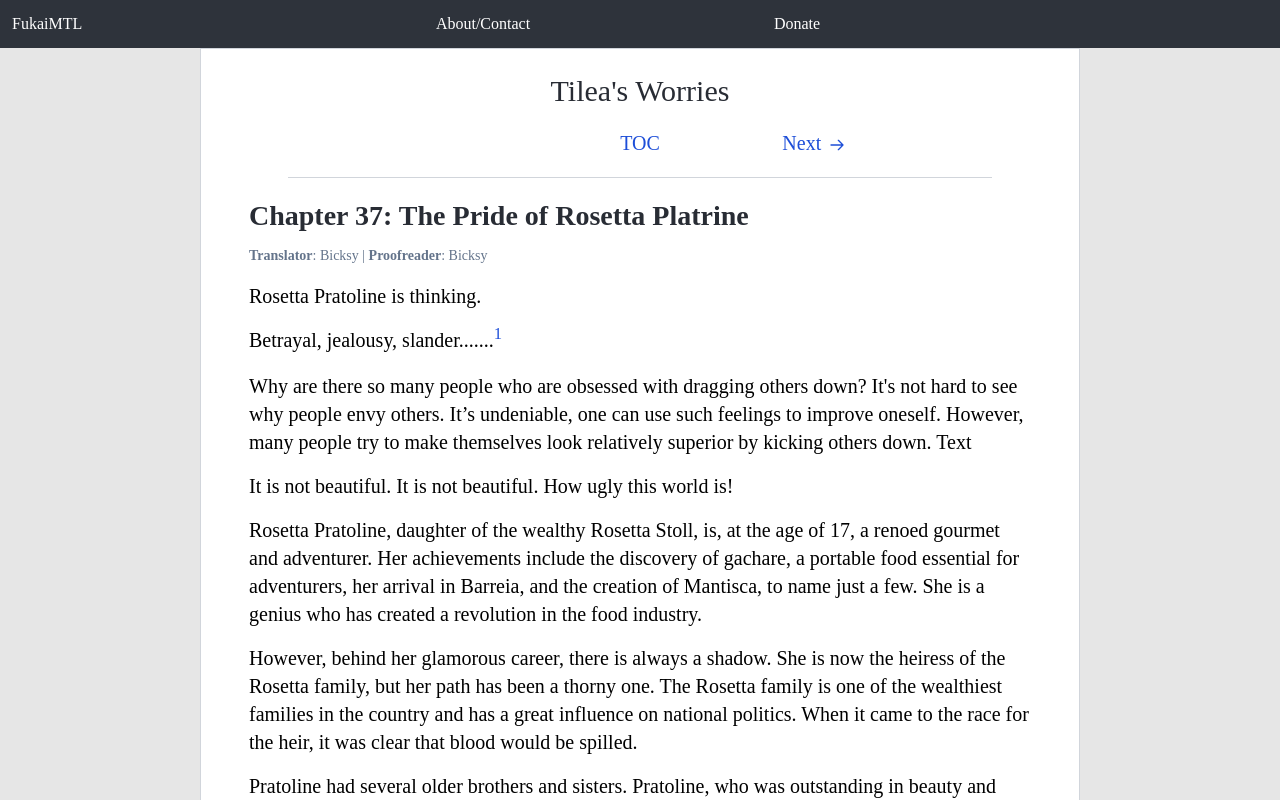
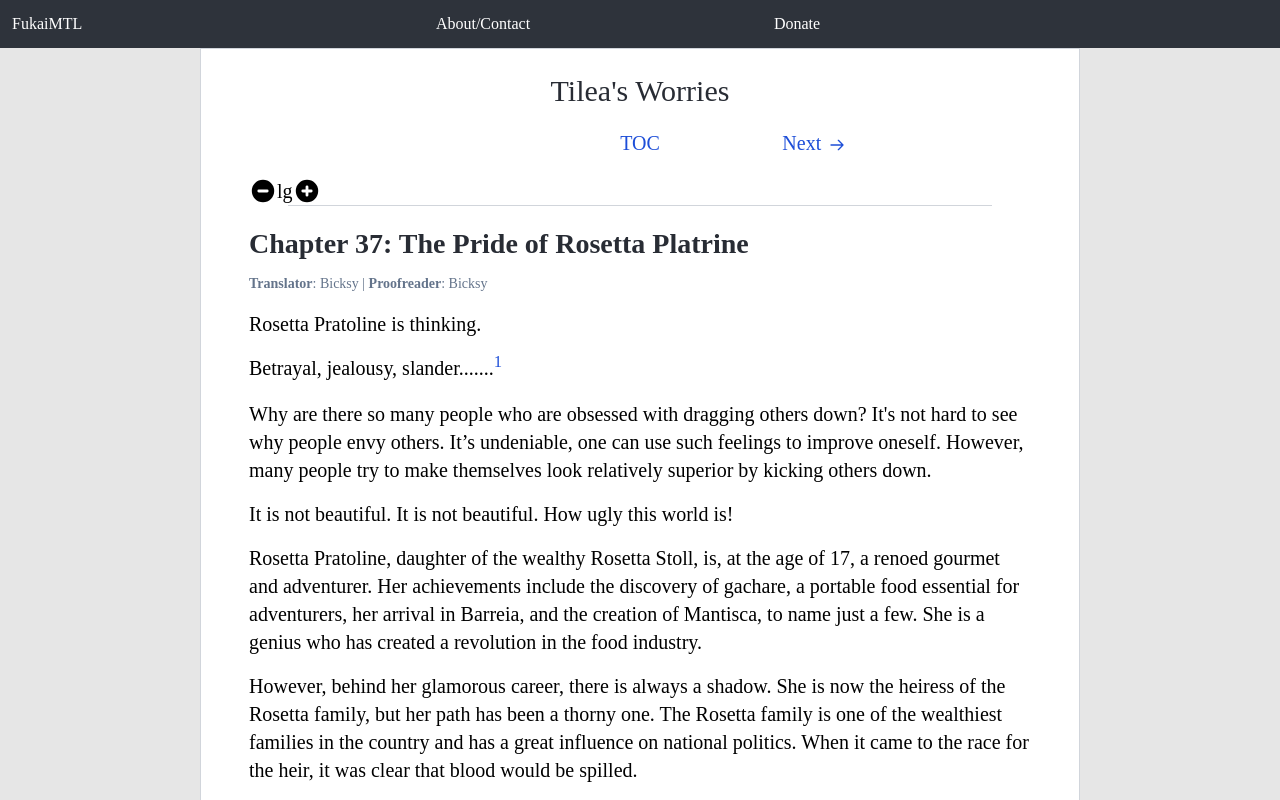
Before and after one commit to almeidaalajoel/FukaiMTL, a Next.js app: page /tileasworries/v3c37 in a window 1280 px wide. Shown: the top 800 px of the page. Built offline with nearby package versions, Linux system fonts and the light colour scheme; a web font is replaced by a local one.

Commit message:
font size changing, still needs css

```diff
--- a/public/tilea/chapters/v3c37.md
+++ b/public/tilea/chapters/v3c37.md
@@ -27,7 +27,7 @@ Rosetta Pratoline is thinking.
 
 <Footnote note="test test test" num="1">Betrayal, jealousy, slander.......</Footnote>
 
-Why are there so many people who are obsessed with dragging others down? It's not hard to see why people envy others. It’s undeniable, one can use such feelings to improve oneself. However, many people try to make themselves look relatively superior by kicking others down. <span>Text</span>
+Why are there so many people who are obsessed with dragging others down? It's not hard to see why people envy others. It’s undeniable, one can use such feelings to improve oneself. However, many people try to make themselves look relatively superior by kicking others down.
 
 It is not beautiful. It is not beautiful. How ugly this world is!
 
--- /dev/null
+++ b/src/components/FontSize/FontSize.jsx
@@ -0,0 +1,145 @@
+import React from "react";
+
+export default function FontSize({
+  size,
+  setSize,
+  setFontSize,
+  setLineHeight,
+}) {
+  const getSmaller = (s) => {
+    switch (s) {
+      case "xs":
+        return "funo";
+      case "s":
+        return "xs";
+      case "base":
+        return "s";
+      case "lg":
+        return "base";
+      case "xl":
+        return "lg";
+      case "2xl":
+        return "xl";
+      case "3xl":
+        return "2xl";
+      case "4xl":
+        return "3xl";
+    }
+  };
+  const getBigger = (s) => {
+    switch (s) {
+      case "xs":
+        return "s";
+      case "s":
+        return "base";
+      case "base":
+        return "lg";
+      case "lg":
+        return "xl";
+      case "xl":
+        return "2xl";
+      case "2xl":
+        return "3xl";
+      case "3xl":
+        return "4xl";
+      case "4xl":
+        return "funo";
+    }
+  };
+  const smaller = (s) => {
+    if (getSmaller(s) !== "funo") {
+      localStorage.setItem("size", getSmaller(s));
+      setSize(getSmaller(s));
+    }
+  };
+  const bigger = (s) => {
+    if (getBigger(s) !== "funo") {
+      localStorage.setItem("size", getBigger(s));
+      setSize(getBigger(s));
+    }
+  };
+
+  return (
+    <div className="flex flex-row">
+      <span
+        onClick={() => smaller(size)}
+        className={size === "xs" ? "hidden" : "hover:cursor-pointer"}
+      >
+        <svg
+          xmlns="http://www.w3.org/2000/svg"
+          className="h-7 w-7"
+          viewBox="0 0 20 20"
+          fill="currentColor"
+        >
+          <path
+            fillRule="evenodd"
+            d="M10 18a8 8 0 100-16 8 8 0 000 16zM7 9a1 1 0 000 2h6a1 1 0 100-2H7z"
+            clipRule="evenodd"
+          />
+        </svg>
+      </span>
+      <span className="select-none">{size}</span>
+      <span
+        onClick={() => bigger(size)}
+        className={size === "4xl" ? "hidden" : "hover:cursor-pointer"}
+      >
+        <svg
+          xmlns="http://www.w3.org/2000/svg"
+          className="h-7 w-7"
+          viewBox="0 0 20 20"
+          fill="currentColor"
+        >
+          <path
+            fillRule="evenodd"
+            d="M10 18a8 8 0 100-16 8 8 0 000 16zm1-11a1 1 0 10-2 0v2H7a1 1 0 100 2h2v2a1 1 0 102 0v-2h2a1 1 0 100-2h-2V7z"
+            clipRule="evenodd"
+          />
+        </svg>
+      </span>
+    </div>
+  );
+}
+
+//   if (size === "xs") {
+//     return (
+//       <div className="flex flex-row">
+//         <span className="select-none">{size}</span>
+//         <span onClick={() => bigger(size)} className="hover:cursor-pointer">
+//           <svg
+//             xmlns="http://www.w3.org/2000/svg"
+//             className="h-7 w-7"
+//             viewBox="0 0 20 20"
+//             fill="currentColor"
+//           >
+//             <path
+//               fillRule="evenodd"
+//               d="M10 18a8 8 0 100-16 8 8 0 000 16zm1-11a1 1 0 10-2 0v2H7a1 1 0 100 2h2v2a1 1 0 102 0v-2h2a1 1 0 100-2h-2V7z"
+//               clipRule="evenodd"
+//             />
+//           </svg>
+//         </span>
+//       </div>
+//     );
+//   }
+
+//   if (size === "4xl") {
+//     return (
+//       <div className="flex flex-row">
+//         <span onClick={() => smaller(size)} className="hover:cursor-pointer">
+//           <svg
+//             xmlns="http://www.w3.org/2000/svg"
+//             className="h-7 w-7"
+//             viewBox="0 0 20 20"
+//             fill="currentColor"
+//           >
+//             <path
+//               fillRule="evenodd"
+//               d="M10 18a8 8 0 100-16 8 8 0 000 16zM7 9a1 1 0 000 2h6a1 1 0 100-2H7z"
+//               clipRule="evenodd"
+//             />
+//           </svg>
+//         </span>
+//         <span className="select-none">{size}</span>
+//       </div>
+//     );
+//   }
--- /dev/null
+++ b/src/components/FontSize/index.js
@@ -0,0 +1,2 @@
+import FontSize from "./FontSize";
+export default FontSize;
--- a/src/components/Footnote/Footnote.jsx
+++ b/src/components/Footnote/Footnote.jsx
@@ -1,14 +1,28 @@
 import React, { useState } from "react";
 
-export default function Footnote(num, note, children) {
+export default function Footnote({ num, note, children }) {
+  const [showNote, setShowNote] = useState(false);
   return (
-    <span>
-      <sup className="hover:cursor-pointer select-none">
-        1
-        <span className="w-[10rem] font-normal bg-[#555] text-white text-center rounded-md p-2 absolute z-1 bottom-[125%] left-1/2 ml-[-80px] after:content-[''] after:absolute after:top-full after:left-1/2 after:ml-[-5px] after:border-[5px] after:border-solid after:border-[#555 transparent transparent transparent]">
-          Hello my good friend how are you im doing quite swell :)
-        </span>
-      </sup>
-    </span>
+    <>
+      <p className="self-start">
+        {children}
+        <sup
+          onClick={() => setShowNote(!showNote)}
+          className="text-blue-700 hover:underline hover:cursor-pointer select-none"
+        >
+          {num}
+        </sup>
+      </p>
+      <div
+        onClick={() => setShowNote(false)}
+        className={
+          showNote
+            ? "mx-auto break-words select-none border-solid border border-green-100 text-[1rem] w-4/5 shadow-lg py-1 px-2 rounded-md bg-stone-100 min-h-[4rem] my-2 hover:cursor-pointer"
+            : "hidden"
+        }
+      >
+        <p>{note}</p>
+      </div>
+    </>
   );
 }
--- a/src/components/Footnote/NewFootnote.jsx
+++ /dev/null
@@ -1,28 +0,0 @@
-import React, { useState } from "react";
-
-export default function Footnote({ num, note, children }) {
-  const [showNote, setShowNote] = useState(false);
-  return (
-    <p>
-      <span className="self-start">
-        {children}
-        <sup
-          onClick={() => setShowNote(!showNote)}
-          className="text-blue-700 hover:underline hover:cursor-pointer select-none"
-        >
-          {num}
-        </sup>
-      </span>
-      <div
-        onClick={() => setShowNote(false)}
-        className={
-          showNote
-            ? "mx-auto break-words select-none border-solid border border-green-100 text-[1rem] w-4/5 shadow-lg py-1 px-2 rounded-md bg-stone-100 min-h-[4rem] my-2 hover:cursor-pointer"
-            : "hidden"
-        }
-      >
-        <p>{note}</p>
-      </div>
-    </p>
-  );
-}
--- a/src/components/Footnote/index.js
+++ b/src/components/Footnote/index.js
@@ -1,2 +1,2 @@
-import Footnote from "./NewFootnote";
+import Footnote from "./Footnote";
 export default Footnote;
--- a/src/components/index.js
+++ b/src/components/index.js
@@ -6,9 +6,11 @@ import ChLink from "./ChLink";
 import Footnote from "./Footnote";
 import Navigation from "./Navigation";
 import Separator from "./Separator";
+import FontSize from "./FontSize";
 
 export {
   Header,
+  FontSize,
   Layout,
   NovelTile,
   TOC,
--- a/src/pages/_app.js
+++ b/src/pages/_app.js
@@ -5,10 +5,6 @@ import Script from "next/script";
 function MyApp({ Component, pageProps }) {
   return (
     <>
-      <Script
-        src="https://pagead2.googlesyndication.com/pagead/js/adsbygoogle.js?client=ca-pub-3890555720020555"
-        crossorigin="anonymous"
-      />
       <Layout>
         <Component {...pageProps} />
       </Layout>
--- a/src/pages/tileasworries/[page].jsx
+++ b/src/pages/tileasworries/[page].jsx
@@ -2,16 +2,73 @@ import React, { useState, useEffect } from "react";
 import { useRouter } from "next/router";
 import Markdown, { compiler } from "markdown-to-jsx";
 import ErrorPage from "next/error";
-import { ChLink, Footnote, Navigation, Separator } from "../../components";
+import {
+  ChLink,
+  FontSize,
+  Footnote,
+  Navigation,
+  Separator,
+} from "../../components";
 import { DiscussionEmbed } from "disqus-react";
 
 export default function TileasWorries() {
   const [chapter, setChapter] = useState("");
-  const router = useRouter();
   const [ready, setReady] = useState(false);
   const [notFound, setNotFound] = useState(false);
   const [currentCh, setCurrentCh] = useState(0);
+
+  const [size, setSize] = useState(null);
+  const [fontSize, setFontSize] = useState("1.25");
+  const [lineHeight, setLineHeight] = useState("1.75");
+  const getHeight = (s) => {
+    switch (s) {
+      case "xs":
+        setFontSize(".75");
+        setLineHeight("1");
+        break;
+      case "s":
+        setFontSize(".875");
+        setLineHeight("1.25");
+        break;
+      case "base":
+        setFontSize("1");
+        setLineHeight("1.5");
+        break;
+      case "lg":
+        setFontSize("1.125");
+        setLineHeight("1.75");
+        break;
+      case "xl":
+        setFontSize("1.25");
+        setLineHeight("1.75");
+        break;
+      case "2xl":
+        setFontSize("1.5");
+        setLineHeight("2");
+        break;
+      case "3xl":
+        setFontSize("1.875");
+        setLineHeight("2.25");
+        break;
+      case "4xl":
+        setFontSize("2.25");
+        setLineHeight("2.5");
+        break;
+    }
+  };
+  useEffect(() => {
+    if (typeof window !== "undefined") {
+      const s = localStorage.getItem("size");
+      if (s !== null) {
+        setSize(s);
+        getHeight(s);
+      } else setSize("lg");
+    }
+  }, [size]);
+
+  const router = useRouter();
   const { page } = router.query;
+
   const firstCh = 37;
   const lastCh = 39;
 
@@ -65,7 +122,12 @@ export default function TileasWorries() {
   );
 
   const Wrapper = ({ children }) => (
-    <div className="space-y-4 my-6">{children}</div>
+    <div
+      className="space-y-4 my-6"
+      style={{ fontSize: `${fontSize}rem`, lineHeight: `${lineHeight}rem` }}
+    >
+      {children}
+    </div>
   );
 
   return ready ? (
@@ -82,6 +144,12 @@ export default function TileasWorries() {
           nextURL={
             currentCh === lastCh ? "no" : `/tileasworries/v3c${currentCh + 1}`
           }
+        />
+        <FontSize
+          size={size}
+          setSize={setSize}
+          setFontSize={setFontSize}
+          setLineHeight={setLineHeight}
         />
         <div className="flex flex-grow justify-center">
           <div className="w-full lg:w-[90%] h-[1px] bg-gray-300" />
```
